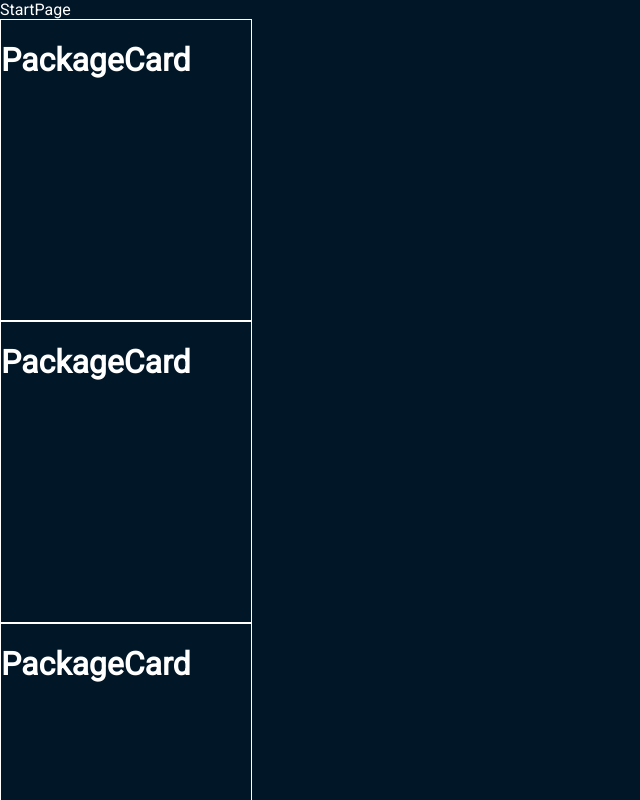
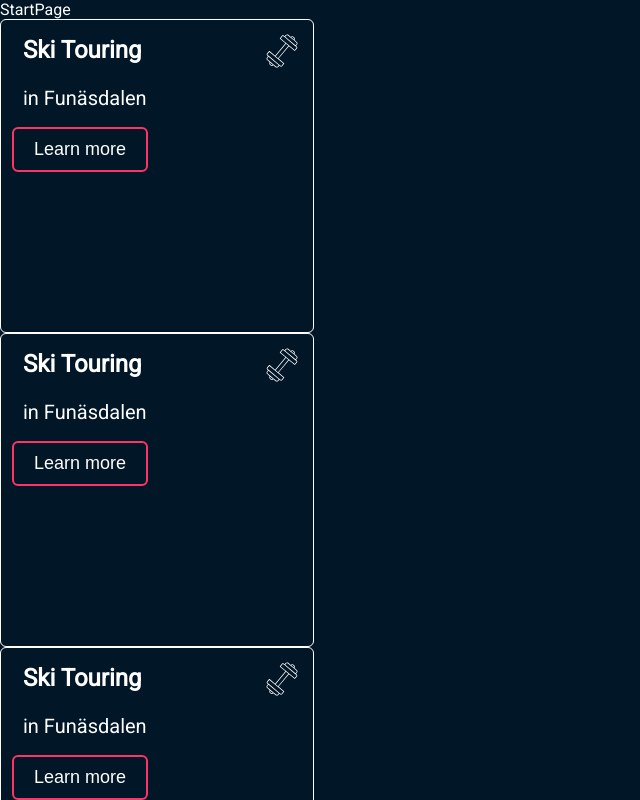
Before and after one commit to lisahammarstrand/final-project-frontend, a React (Create React App) app: page / in a window 1280 px wide. Shown: the top 800 px of the page, without its empty margins (0-640 px from the left). Built offline with nearby package versions, Linux system fonts and the light colour scheme.

Commit message:
Added dumbbell icon and some styling

```diff
--- a/src/App.js
+++ b/src/App.js
@@ -1,7 +1,7 @@
 import React from 'react'
 import { BrowserRouter, Switch, Route } from 'react-router-dom'
 import { StartPage } from 'pages/StartPage'
-import { PackageDetails } from 'pages/PackageDeatils'
+import { PackageDetails } from 'pages/PackageDetails'
 import { BookingPage } from 'pages/BookingPage'
 import { Summary } from 'pages/Summary'
 import { MyPage } from 'pages/MyPage'
--- a/src/components/PackageCard.js
+++ b/src/components/PackageCard.js
@@ -1,17 +1,50 @@
 import React from 'react'
 import styled from 'styled-components'
+import { Button, OutlinedButton, TextButton } from 'lib/Buttons'
+
 
 const CardContainer = styled.div`
 position: relative;
-width: 250px;
+width: 300px;
 height: 300px;
 border: 1px solid white;
+border-radius: 6px;
+padding: 6px;
+`
+const PackageTitle = styled.h1`
+font-size: 24px;
+margin-left: 16px;
+margin-bottom: 10px;
+margin-top: 10px;
+`
+const PackageSubTitle = styled.h2`
+font-size: 20px;
+font-weight: normal;
+margin-left: 16px;
+margin-top: 10px;
+`
+const DumbbellIcon = styled.img`
+width: 50px;
+height: 50px;
+transform: rotate(-50deg);
+`
+const CardHeader = styled.div`
+display: flex;
+justify-content: space-between;
 `
 
-export const PackageCard = () => {
+
+export const PackageCard = ({ title, subtitle }) => {
   return (
     <CardContainer>
-      <h1>PackageCard</h1>
+      <CardHeader>
+        <PackageTitle>{title}</PackageTitle>
+        <DumbbellIcon src="dumbbell.svg" alt="dumbbell" />
+      </CardHeader>
+      <PackageSubTitle>{subtitle}</PackageSubTitle>
+      {/*   <Button title="Book now" /> */}
+      <OutlinedButton title="Learn more" />
+      {/* <TextButton title="Learn more" /> */}
     </CardContainer>
   )
 }
--- /dev/null
+++ b/src/lib/Buttons.js
@@ -0,0 +1,54 @@
+import React from 'react'
+import styled from 'styled-components'
+
+const StyledButton = styled.button`
+  display: block;
+  height: 45px;
+  width: auto;
+  background: #ff3366;
+  color: white;
+  border: 2px solid white;
+  border-radius: 6px;
+  padding: 10px 20px;
+  margin: 5px;
+  cursor: pointer;
+
+  &:hover {
+    background: transparent;
+  }
+`;
+
+const ButtonText = styled.p`
+  font-size: 18px;
+  font-weight: normal;
+  margin: 0;
+`;
+
+export const Button = ({ title, className }) => {
+  return (
+    <StyledButton className={className}>
+      {title && <ButtonText>{title}</ButtonText>}
+    </StyledButton>
+  );
+};
+
+export const OutlinedButton = styled(Button)`
+  background: transparent;
+  color: white;
+  border: 2px solid #ff3366;
+
+  &:hover {
+    background: #ff3366;
+    border: 2px solid white;
+  }
+`;
+
+export const TextButton = styled(Button)`
+  background: transparent;
+  color: white;
+  border: none;
+
+  &:hover {
+    background: #ff3366;
+  }
+`;
--- a/src/pages/StartPage.js
+++ b/src/pages/StartPage.js
@@ -5,10 +5,10 @@ export const StartPage = () => {
   return (
     <>
       <div>StartPage</div>
-      <PackageCard />
-      <PackageCard />
-      <PackageCard />
-      <PackageCard />
+      <PackageCard title="Ski Touring" subtitle="in Funäsdalen" />
+      <PackageCard title="Ski Touring" subtitle="in Funäsdalen" />
+      <PackageCard title="Ski Touring" subtitle="in Funäsdalen" />
+      <PackageCard title="Ski Touring" subtitle="in Funäsdalen" />
     </>
   )
 }
```
Also changed, not shown: public/dumbbell.svg (added), src/lib/Button.js (deleted), src/pages/PackageDetails.js (renamed from src/pages/PackageDeatils.js).
